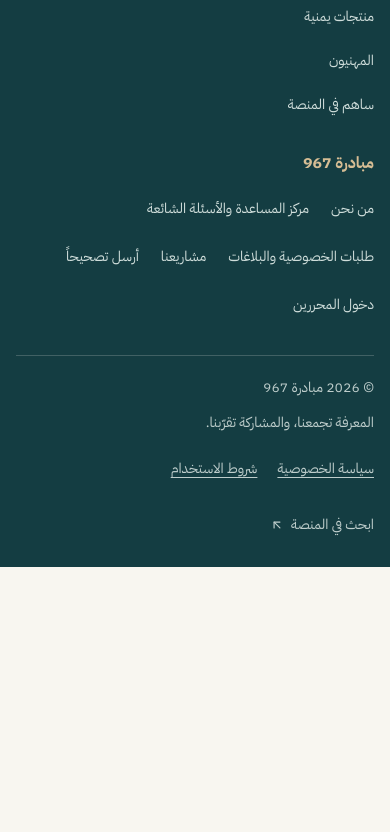
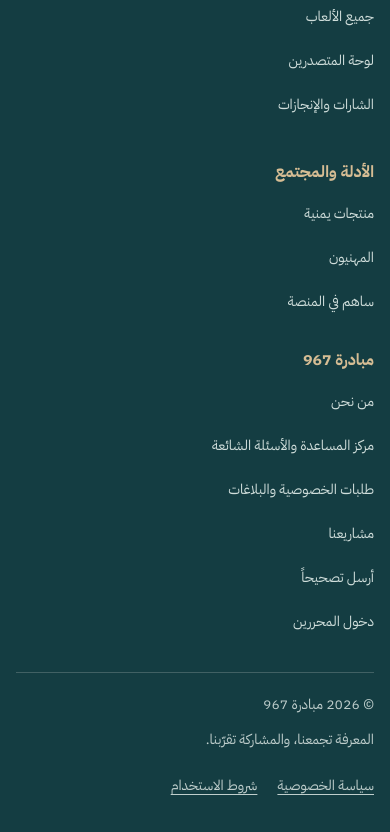
Before and after one commit to AihamAnter/967-initiative, a Next.js app: page / in a window 390 px wide. Shown: the part 6560-7392 px from the top of the page. Before the commit the page ends 7127 px from the top, so only its background shows below. Built offline with nearby package versions, Linux system fonts and the light colour scheme; no server answers.

Commit message:
Responsive Games 967 main-navigation link and separate footer column

```diff
--- a/app/platform-refinements.css
+++ b/app/platform-refinements.css
@@ -481,3 +481,32 @@
 .figure-profile-editor{border-top:1px solid var(--line);padding-top:25px}.figure-editor-group{border:1px solid var(--line);border-radius:10px;margin-block:14px;min-width:0}.figure-editor-group>summary{padding:16px;cursor:pointer;font-weight:700;color:var(--primary)}.figure-editor-group-body{padding:18px;display:grid;gap:16px;min-width:0}.figure-editor-row{padding:18px;display:grid;gap:14px;border:1px solid var(--line);border-radius:8px;min-width:0}.figure-row-actions{display:flex;gap:8px;flex-wrap:wrap}.figure-row-actions button{display:inline-flex;align-items:center;gap:6px;min-width:40px;min-height:40px;border:1px solid var(--line);background:var(--surface);border-radius:5px}.figure-reference-picker{padding:12px;border:1px solid var(--line);min-width:0}.figure-reference-picker .checkline{display:flex;align-items:flex-start;gap:10px;font-size:12px;line-height:1.8;overflow-wrap:anywhere}.figure-reference-picker input{flex:none;width:16px!important;height:16px;margin-top:5px}
 @media(max-width:700px){.figure-gallery,.figure-works-grid{grid-template-columns:1fr}.figure-detail-facts>div{grid-template-columns:1fr;gap:8px}.figure-toc{padding:18px}.figure-toc ul{display:grid;gap:12px}.figure-gallery-image{height:260px}.figure-editor-group-body,.figure-editor-row{padding:12px}.figure-dossier-section>p{font-size:15px}}
 .yfigure-photo-credit{position:absolute;inset:auto 8px 8px;z-index:4;max-width:calc(100% - 16px);padding:4px 7px;background:rgba(15,23,42,.82);color:white;font-size:10px;border-radius:5px;white-space:nowrap;overflow:hidden;text-overflow:ellipsis}
+
+/* Games 967: an independent navigation destination, not a Knowledge submenu. */
+.platform-nav>.nav-games{white-space:nowrap;gap:8px;color:#155e68;font-weight:750}
+.platform-nav>.nav-games svg{color:#7040c5}
+.platform-nav>.nav-games:hover,.platform-nav>.nav-games.active{color:#7040c5}
+@media(max-width:900px){
+ .platform-nav>.nav-games{display:flex;align-items:center;min-height:52px;margin-top:9px;padding:8px 13px;border:1px solid #c8c4de;border-radius:9px;background:#f2ebfb;color:#4c358b}
+ .platform-nav>.nav-games.active{border-color:#806cbd;background:#ede1fd}
+}
+/* Separate footer group for games, with a responsive fifth column. */
+.platform-footer-grid{grid-template-columns:minmax(250px,1.45fr) repeat(4,minmax(0,1fr))}
+@media(max-width:1180px){
+ .platform-footer-grid{grid-template-columns:repeat(4,minmax(0,1fr))}
+ .platform-footer-grid>div:first-child{grid-column:1/-1}
+}
+@media(max-width:900px){
+ .platform-footer-grid{grid-template-columns:repeat(3,minmax(0,1fr))}
+ .platform-footer-grid>div:last-child{grid-column:auto;display:flex;flex-direction:column;flex-wrap:nowrap;align-items:stretch;gap:0}
+}
+@media(max-width:760px){
+ .platform-footer-grid{grid-template-columns:repeat(2,minmax(0,1fr))}
+ .platform-footer-grid>div:last-child{grid-column:1/-1;flex-direction:row;flex-wrap:wrap;align-items:center;gap:14px}
+ .platform-footer-grid>div:last-child h3{width:100%}
+}
+@media(max-width:420px){
+ .platform-footer-grid{grid-template-columns:minmax(0,1fr)}
+ .platform-footer-grid>div:first-child,.platform-footer-grid>div:last-child{grid-column:auto}
+ .platform-footer-grid>div:last-child{flex-direction:column;align-items:flex-start;gap:0}
+}
```
